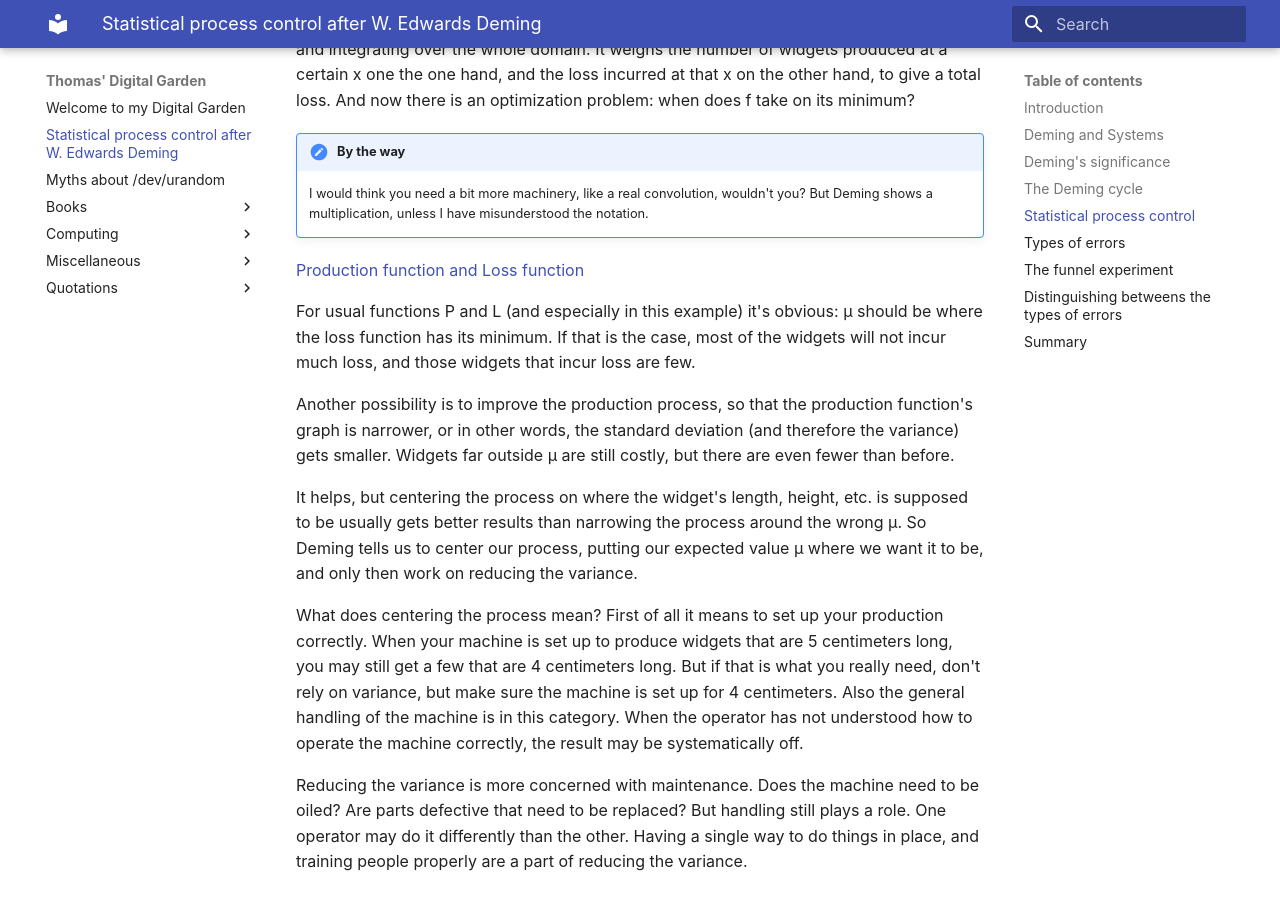
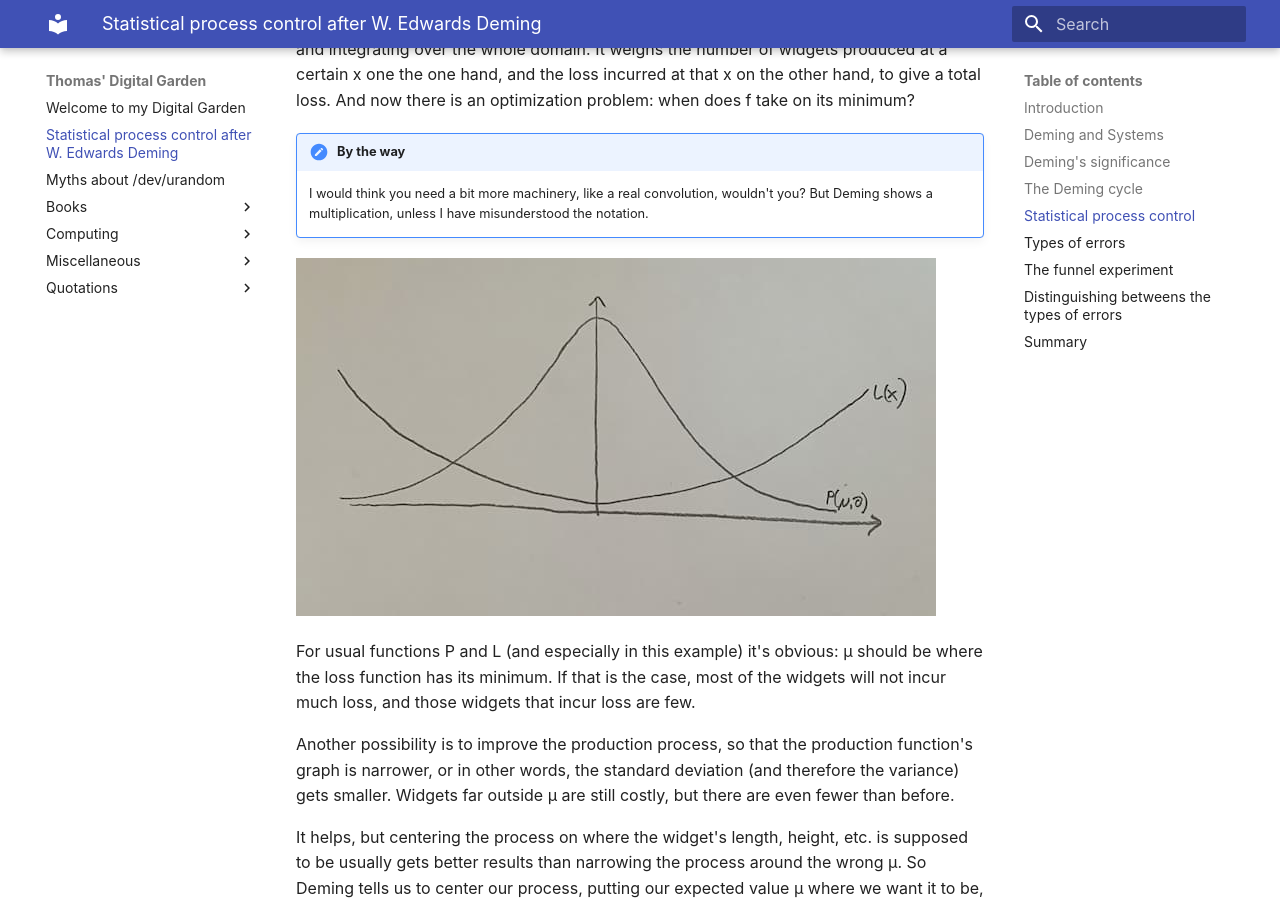
Before and after one commit to th/2uo.de, an MkDocs documentation site: the page built from docs/deming.md, in a window 1280 px wide and 900 px high, scrolled down 6273 px. Built offline with MkDocs 1.6.1 and Material for MkDocs 9.7.7, drawn with Linux system fonts in a browser that asks for light colours.

Commit message:
Fix markup (was link instead of image).

```diff
--- a/docs/deming.md
+++ b/docs/deming.md
@@ -124,7 +124,7 @@ A new function f(μ,σ) now combines the production and loss function, by multip
 !!! note "By the way"
     I would think you need a bit more machinery, like a real convolution, wouldn't you? But Deming shows a multiplication, unless I have misunderstood the notation.
 
-[Production function and Loss function](deming-centered.jpg)
+![Production function and Loss function](deming-centered.jpg)
 
  For usual functions P and L (and especially in this example) it's obvious: μ should be where the loss function has its minimum. If that is the case, most of the widgets will not incur much loss, and those widgets that incur loss are few.
 
```
